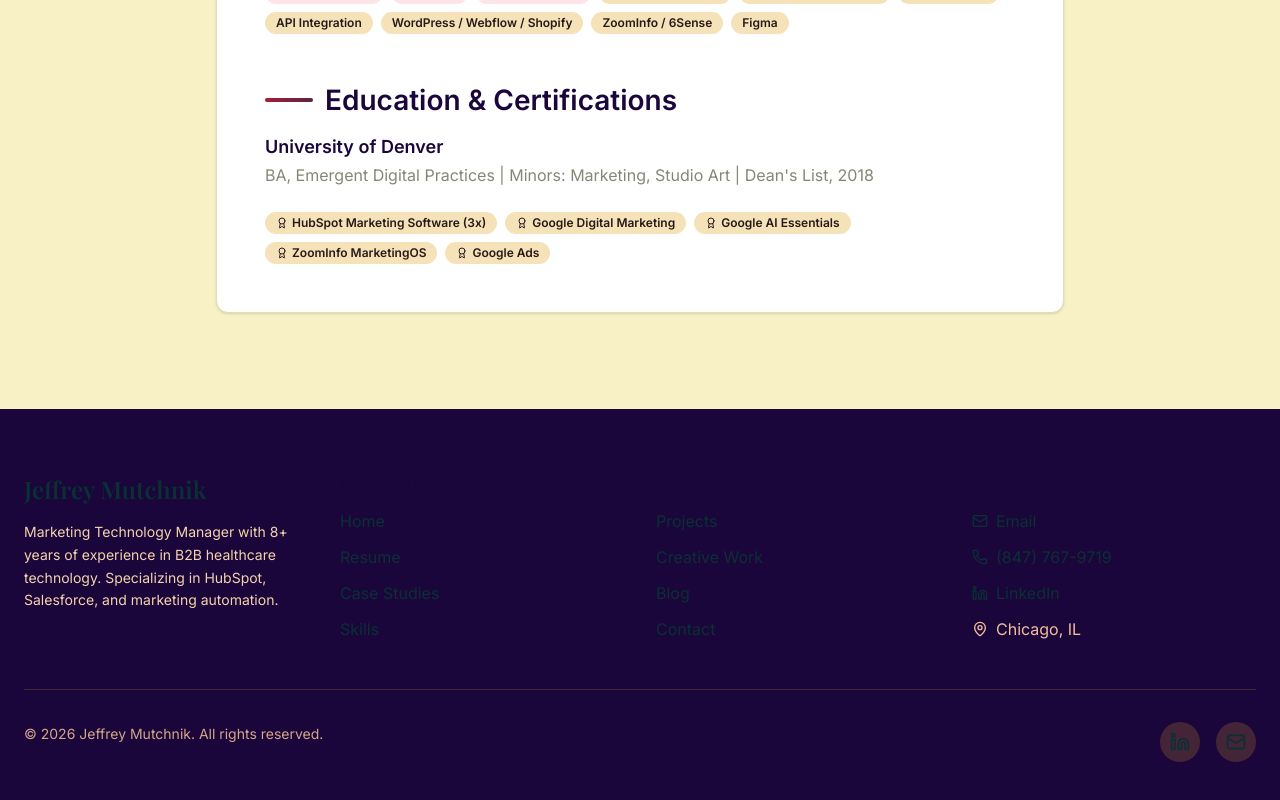
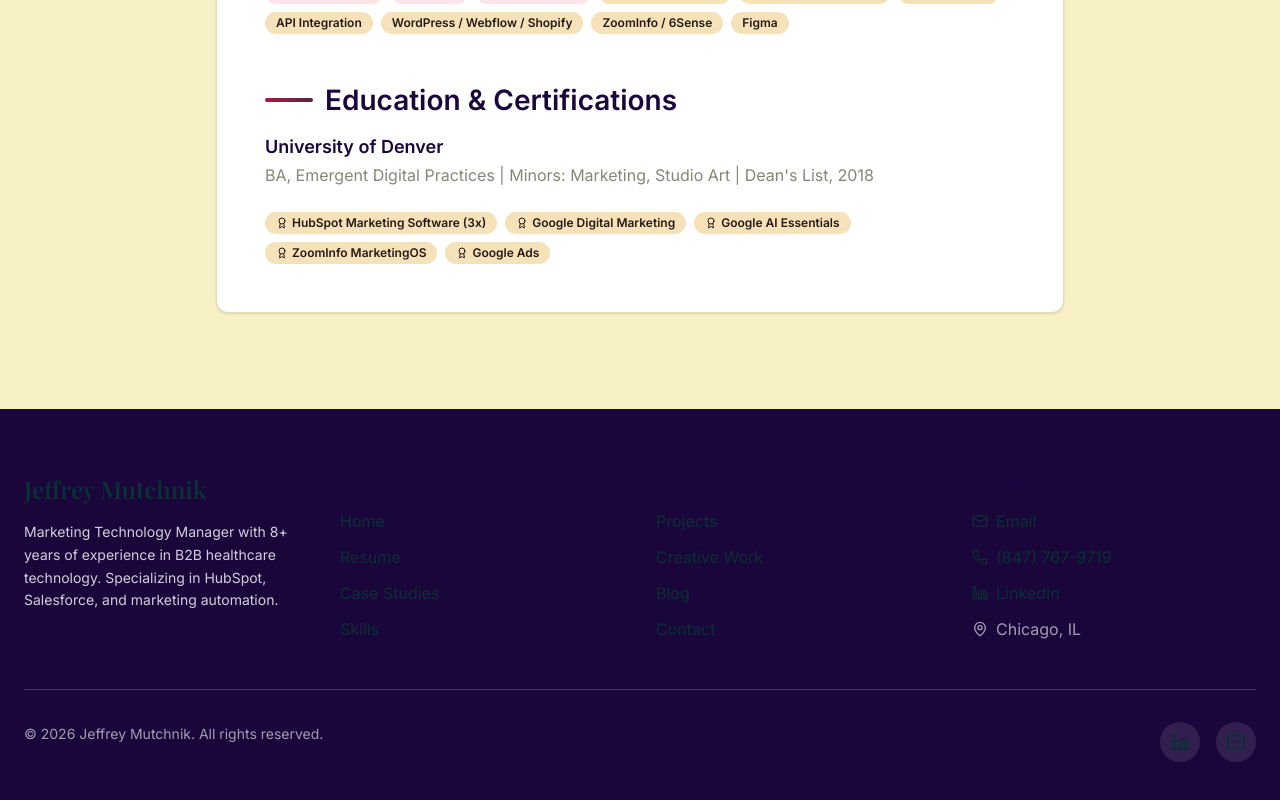
Before and after one commit to jeffreymutchnik/jeffreymutchnik.github.io, a Next.js app in the folder portfolio-nextjs/: page /resume in a window 1280 px wide. Shown: the part 2315-3115 px from the top of the page. Built offline with nearby package versions, Linux system fonts and the light colour scheme.

Commit message:
Fix footer text contrast - use white text on dark background
Changed footer text from warm palette colors to white with opacity
for better readability on the dark indigo background.

Co-Authored-By: Claude Opus 4.5 <noreply@anthropic.com>

```diff
--- a/portfolio-nextjs/src/components/layout/Footer.tsx
+++ b/portfolio-nextjs/src/components/layout/Footer.tsx
@@ -18,7 +18,7 @@ export function Footer() {
             >
               Jeffrey Mutchnik
             </Link>
-            <p className="mt-4 text-[var(--color-warm-400)] text-sm leading-relaxed">
+            <p className="mt-4 text-white/80 text-sm leading-relaxed">
               Marketing Technology Manager with 8+ years of experience in B2B
               healthcare technology. Specializing in HubSpot, Salesforce, and
               marketing automation.
@@ -27,7 +27,7 @@ export function Footer() {
 
           {/* Navigation Column */}
           <div>
-            <h3 className="text-sm font-semibold uppercase tracking-wider text-[var(--color-warm-500)] mb-4">
+            <h3 className="text-sm font-semibold uppercase tracking-wider text-white/60 mb-4">
               Navigation
             </h3>
             <ul className="space-y-3">
@@ -35,7 +35,7 @@ export function Footer() {
                 <li key={item.href}>
                   <Link
                     href={item.href}
-                    className="text-[var(--color-warm-300)] hover:text-[var(--color-crimson-400)] transition-colors"
+                    className="text-white/80 hover:text-white transition-colors"
                   >
                     {item.label}
                   </Link>
@@ -46,7 +46,7 @@ export function Footer() {
 
           {/* More Column */}
           <div>
-            <h3 className="text-sm font-semibold uppercase tracking-wider text-[var(--color-warm-500)] mb-4">
+            <h3 className="text-sm font-semibold uppercase tracking-wider text-white/60 mb-4">
               More
             </h3>
             <ul className="space-y-3">
@@ -54,7 +54,7 @@ export function Footer() {
                 <li key={item.href}>
                   <Link
                     href={item.href}
-                    className="text-[var(--color-warm-300)] hover:text-[var(--color-crimson-400)] transition-colors"
+                    className="text-white/80 hover:text-white transition-colors"
                   >
                     {item.label}
                   </Link>
@@ -65,14 +65,14 @@ export function Footer() {
 
           {/* Contact Column */}
           <div>
-            <h3 className="text-sm font-semibold uppercase tracking-wider text-[var(--color-warm-500)] mb-4">
+            <h3 className="text-sm font-semibold uppercase tracking-wider text-white/60 mb-4">
               Contact
             </h3>
             <ul className="space-y-3">
               <li>
                 <a
                   href={`mailto:${footerNavItems.contact.email}`}
-                  className="flex items-center gap-2 text-[var(--color-warm-300)] hover:text-[var(--color-crimson-400)] transition-colors"
+                  className="flex items-center gap-2 text-white/80 hover:text-white transition-colors"
                 >
                   <Mail className="h-4 w-4" />
                   <span>Email</span>
@@ -81,7 +81,7 @@ export function Footer() {
               <li>
                 <a
                   href={`tel:${footerNavItems.contact.phone.replace(/[^0-9+]/g, "")}`}
-                  className="flex items-center gap-2 text-[var(--color-warm-300)] hover:text-[var(--color-crimson-400)] transition-colors"
+                  className="flex items-center gap-2 text-white/80 hover:text-white transition-colors"
                 >
                   <Phone className="h-4 w-4" />
                   <span>{footerNavItems.contact.phone}</span>
@@ -92,13 +92,13 @@ export function Footer() {
                   href={footerNavItems.contact.linkedin}
                   target="_blank"
                   rel="noopener noreferrer"
-                  className="flex items-center gap-2 text-[var(--color-warm-300)] hover:text-[var(--color-crimson-400)] transition-colors"
+                  className="flex items-center gap-2 text-white/80 hover:text-white transition-colors"
                 >
                   <Linkedin className="h-4 w-4" />
                   <span>LinkedIn</span>
                 </a>
               </li>
-              <li className="flex items-center gap-2 text-[var(--color-warm-500)]">
+              <li className="flex items-center gap-2 text-white/60">
                 <MapPin className="h-4 w-4" />
                 <span>{footerNavItems.contact.location}</span>
               </li>
@@ -107,8 +107,8 @@ export function Footer() {
         </div>
 
         {/* Footer Bottom */}
-        <div className="mt-12 pt-8 border-t border-[var(--color-plum-700)] flex flex-col sm:flex-row items-center justify-between gap-4">
-          <p className="text-[var(--color-warm-600)] text-sm">
+        <div className="mt-12 pt-8 border-t border-white/20 flex flex-col sm:flex-row items-center justify-between gap-4">
+          <p className="text-white/60 text-sm">
             &copy; {currentYear} Jeffrey Mutchnik. All rights reserved.
           </p>
 
@@ -118,14 +118,14 @@ export function Footer() {
               href={footerNavItems.contact.linkedin}
               target="_blank"
               rel="noopener noreferrer"
-              className="w-10 h-10 flex items-center justify-center rounded-full bg-[var(--color-plum-700)] text-[var(--color-warm-400)] hover:bg-[var(--color-crimson-500)] hover:text-white transition-all"
+              className="w-10 h-10 flex items-center justify-center rounded-full bg-white/10 text-white/80 hover:bg-[var(--color-crimson-500)] hover:text-white transition-all"
               aria-label="LinkedIn"
             >
               <Linkedin className="h-5 w-5" />
             </a>
             <a
               href={`mailto:${footerNavItems.contact.email}`}
-              className="w-10 h-10 flex items-center justify-center rounded-full bg-[var(--color-plum-700)] text-[var(--color-warm-400)] hover:bg-[var(--color-crimson-500)] hover:text-white transition-all"
+              className="w-10 h-10 flex items-center justify-center rounded-full bg-white/10 text-white/80 hover:bg-[var(--color-crimson-500)] hover:text-white transition-all"
               aria-label="Email"
             >
               <Mail className="h-5 w-5" />
```
